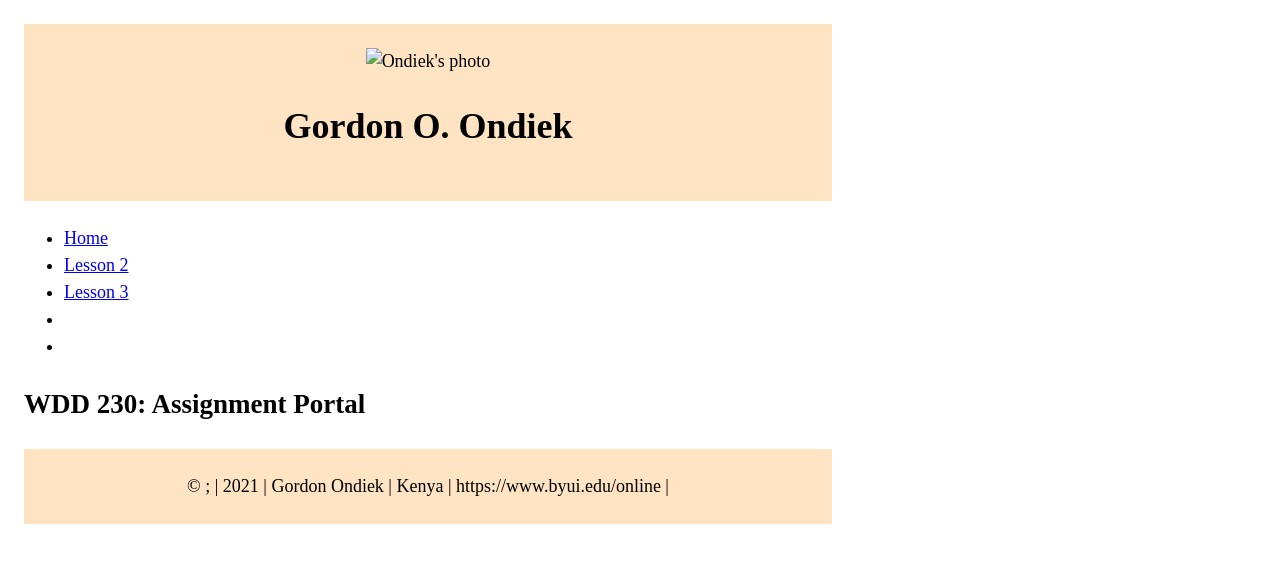
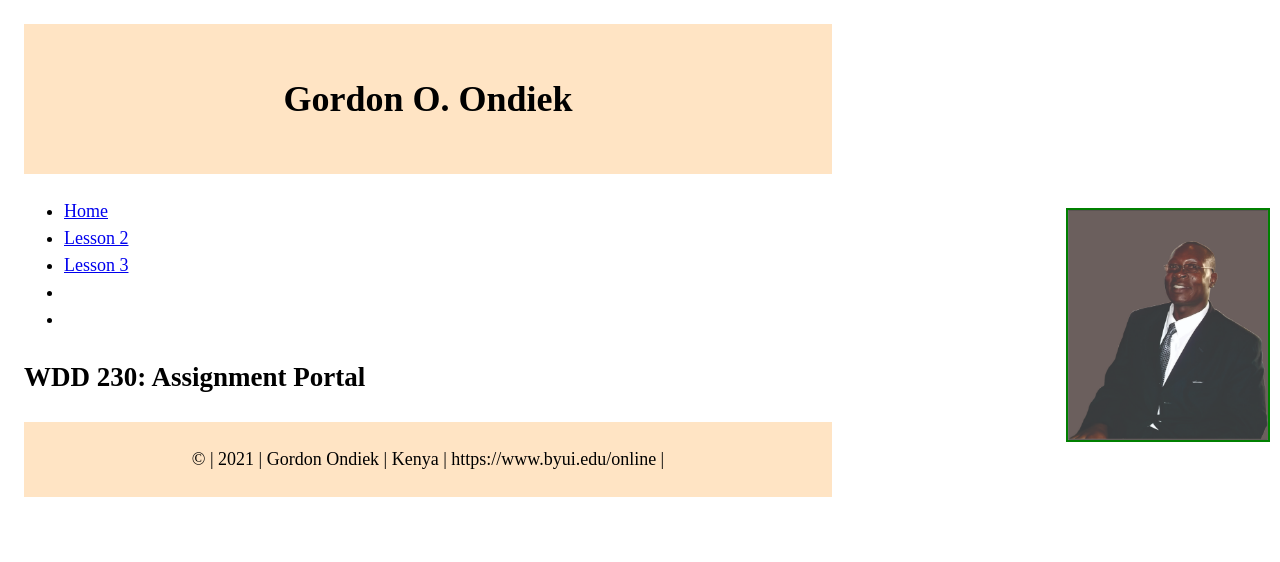
Before and after one commit to Gondiek/Gondiek.github.io, a plain HTML site: page index.html in a window 1280 px wide. Drawn offline with nearby package versions, Linux system fonts and the light colour scheme; files whose address does not match are found by name.

Commit message:
update the changes

```diff
--- a/main.css
+++ b/css/main.css
@@ -22,6 +22,12 @@ p img {
     border: 2px solid green;
 }
 
+img {
+width: 200px;
+float: right;
+    margin: 10px;
+    border: 2px solid green;
+}
 footer {
     background-color: bisque;
 }
--- a/index.html
+++ b/index.html
@@ -11,9 +11,10 @@
 </head>
 <body>
     <header>
-        <img src="images\ondiek.jpf" alt="Ondiek's photo">
+
         <h1>Gordon O. Ondiek </h1>
     </header>
+    <img src="images/ondiek.jpg" alt="Ondiek's photo">
     <nav>
   <ul>
   <li><a href="./">Home</a></li>
@@ -31,7 +32,7 @@
         </section>
     </main>
     <footer>
-        &copy ; | 2021 | Gordon Ondiek | Kenya |  https://www.byui.edu/online |
+        &copy | 2021 | Gordon Ondiek | Kenya |  https://www.byui.edu/online |
     </footer>
 
 
```
Also changed, not shown: images/ondiek.jpg (added), style.css (deleted), 4 other files.
